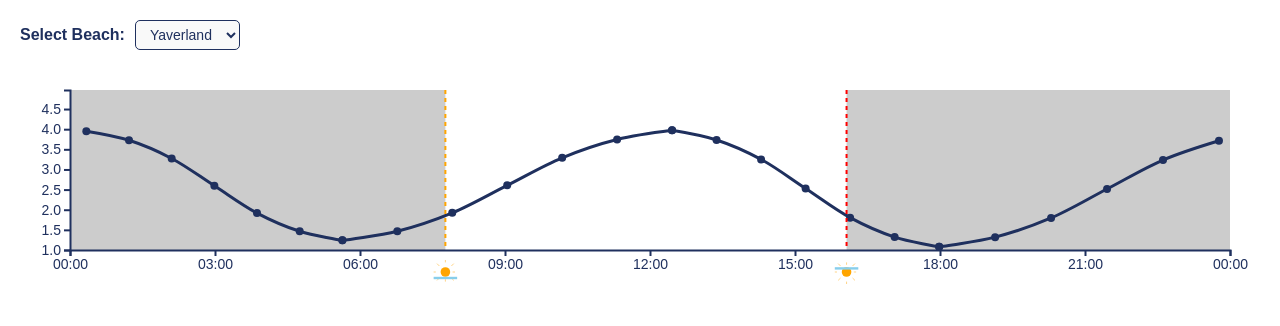
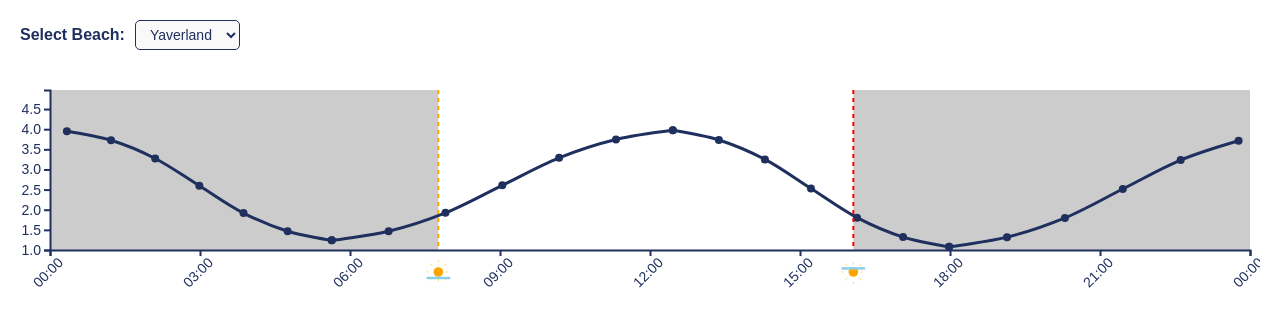
Before and after one commit to samvallancey/stw-swimpage, a plain HTML site: page index.html in a window 1280 px wide. Drawn offline with nearby package versions, Linux system fonts and the light colour scheme.

Commit message:
Update index.html

```diff
--- a/index.html
+++ b/index.html
@@ -140,7 +140,7 @@
     // Clear the SVG before redrawing
     svg.selectAll("*").remove();
 
-    const margin = { top: 20, right: 30, bottom: 50, left: 50 };
+    const margin = { top: 20, right: 10, bottom: 50, left: 30 };
     const width = container.node().offsetWidth - margin.left - margin.right;
     const height = Math.min(window.innerHeight * 0.2, 200); // Scale to 50% of viewport height, max 400px
 
@@ -159,10 +159,13 @@
         .domain([1.0, d3.max(predictions, d => d.Height) + 1]) // Use the exact Height range
         .range([height, 0]);
 
-    g.append("g")
-        .attr("transform", `translate(0,${height})`)
-        .attr("class", "axis")
-        .call(d3.axisBottom(x).ticks(12).tickFormat(d3.timeFormat("%H:%M")));
+        g.append("g")
+    .attr("transform", `translate(0,${height})`)
+    .attr("class", "axis")
+    .call(d3.axisBottom(x).ticks(12).tickFormat(d3.timeFormat("%H:%M")))
+    .selectAll("text")
+    .style("text-anchor", "end")
+    .attr("transform", "rotate(-45)"); // Rotate labels 45 degrees
 
     g.append("g")
         .attr("class", "axis")
```
